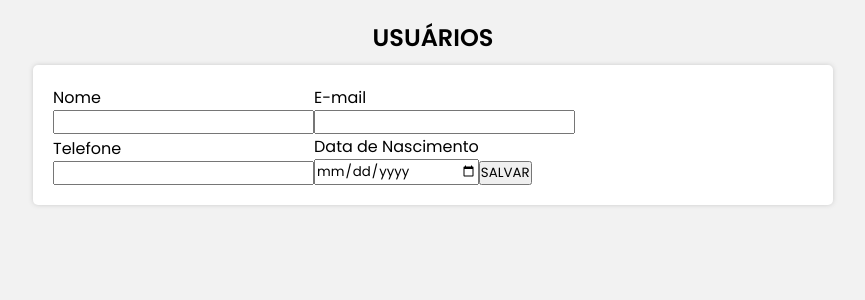
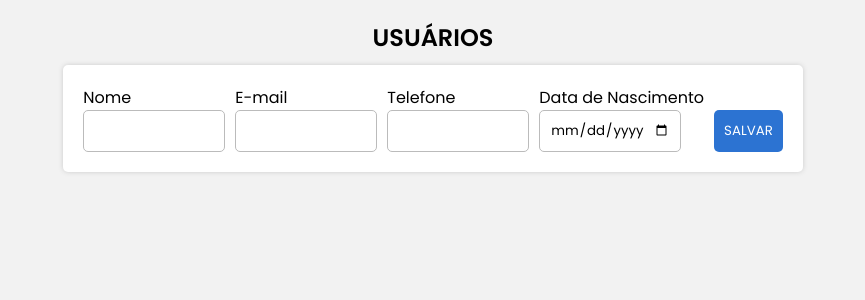
Before and after one commit to IgorFonseca7/Crud, a React (Create React App) app in the folder frontend/: page / in a window 1280 px wide. Shown: the top 300 px of the page, without its empty margins (207-1072 px from the left). Built offline with nearby package versions, Linux system fonts and the light colour scheme.

Commit message:
fix: correct styling issues in form component and update global styles

```diff
--- a/frontend/src/components/form.js
+++ b/frontend/src/components/form.js
@@ -4,7 +4,7 @@ import styled from 'styled-components';
 const FormContainer = styled.form`
     display: flex;
     align-items: flex-end;
-    gpa: 10px;
+    gap: 10px; /* Correção da propriedade */
     flex-wrap: wrap;
     background: #fff;
     padding: 20px;
@@ -27,7 +27,7 @@ const Input = styled.input`
 
 const Label = styled.label``;
 
-const button = styled.button`
+const Button = styled.button`
     padding: 10px;
     cursor: pointer;
     border-radius: 5px;
@@ -41,25 +41,25 @@ const Form = ({ onEdit }) => {
     const ref = useRef();
 
     return (
-        <FormContainer >
+        <FormContainer>
             <InputArea>
-                <label>Nome</label>
-                <input name= "nome" />
+                <Label>Nome</Label>
+                <Input name="nome" />
             </InputArea>
             <InputArea>
-                <label>E-mail</label>
-                <input name= "email" type="email" />
-                </InputArea>
+                <Label>E-mail</Label>
+                <Input name="email" type="email" />
+            </InputArea>
             <InputArea>
-                <label>Telefone</label>
-                <input name= "fone" />
-                </InputArea>
+                <Label>Telefone</Label>
+                <Input name="fone" />
+            </InputArea>
             <InputArea>
-                <label>Data de Nascimento</label>
-                <input name= "data_nascimento" type="date" />
-                </InputArea>
+                <Label>Data de Nascimento</Label>
+                <Input name="data_nascimento" type="date" />
+            </InputArea>
 
-            <button type="submit">SALVAR</button>
+            <Button type="submit">SALVAR</Button>
         </FormContainer>
     );
 };
--- a/frontend/src/styles/GlobalStyle.js
+++ b/frontend/src/styles/GlobalStyle.js
@@ -5,7 +5,7 @@ const GlobalStyle = createGlobalStyle`
     * {
         margin: 0;
         padding: 0;
-        font-family: 'poppins', sans-serif;
+        font-family: 'Poppins', sans-serif;
     }
 
     body {
```
Also changed, not shown: 2 other files (tests, documents, lock files or other folders).
